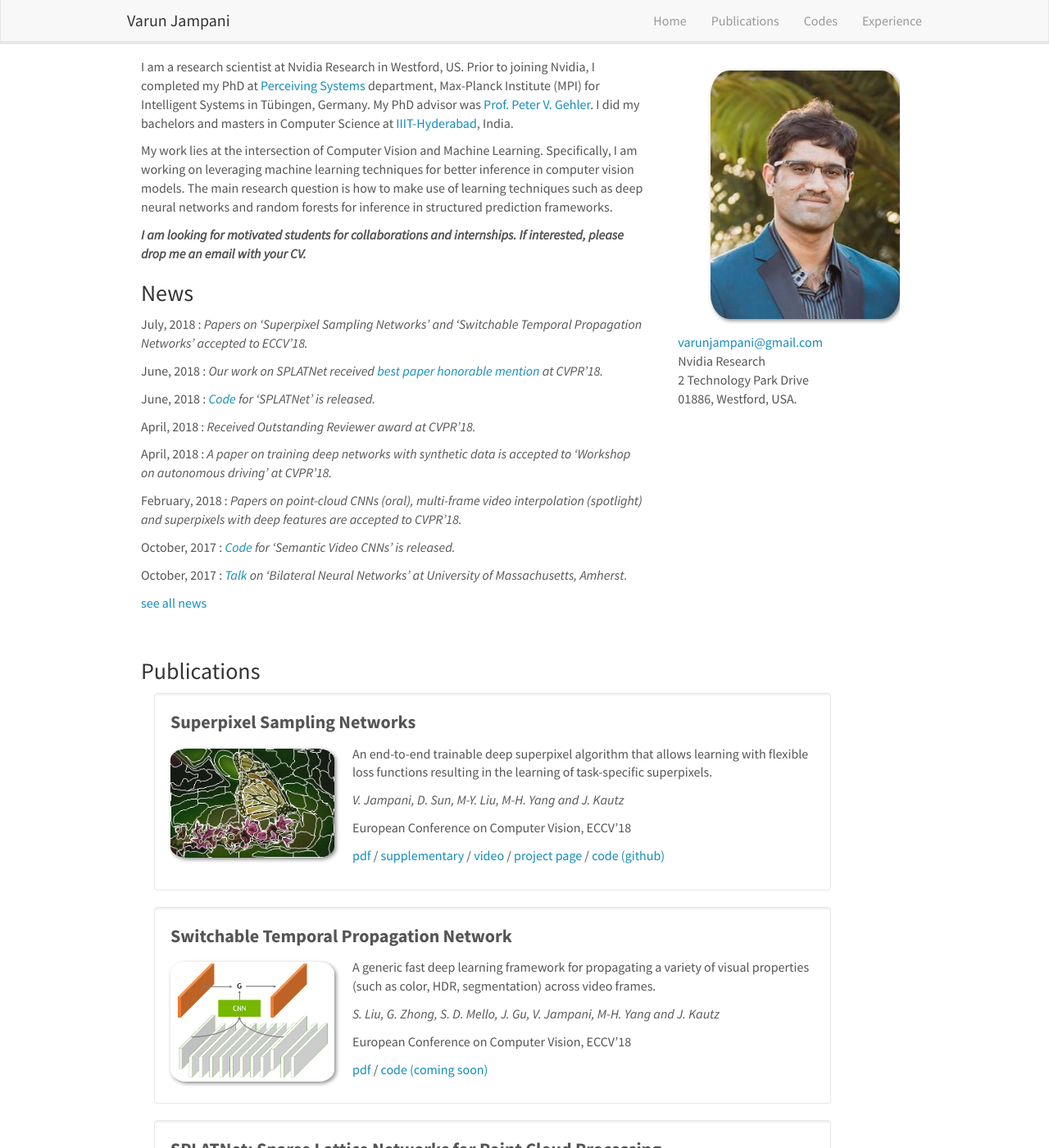
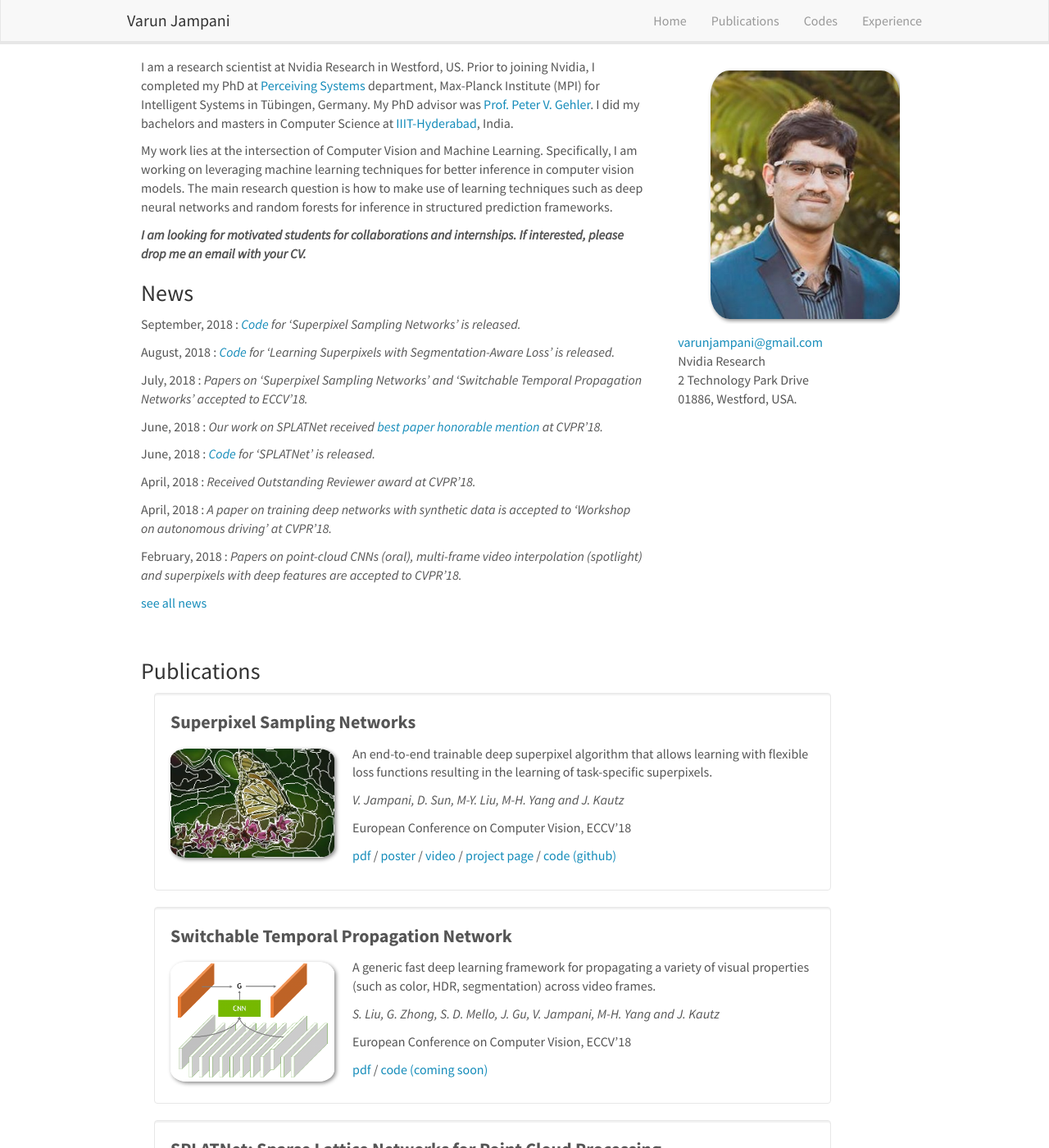
Before and after one commit to varunjampani/varunjampani.github.io, a Jekyll site: the page built from _pages/home.md, in a window 1280 px wide and 1400 px high. Shown: the whole window at 82% size. Built offline with Jekyll 4.4.1, drawn with Linux system fonts in a browser that asks for light colours; nearby versions of some CDN libraries.

Commit message:
update news

```diff
--- a/_data/news.yml
+++ b/_data/news.yml
@@ -1,3 +1,9 @@
+
+- date: September, 2018
+  headline: <a href="https://github.com/NVlabs/ssn_superpixels"> Code </a> for 'Superpixel Sampling Networks' is released.
+
+- date: August, 2018
+  headline: <a href="https://github.com/wctu/SEAL"> Code </a> for 'Learning Superpixels with Segmentation-Aware Loss' is released.
 
 - date: July, 2018
   headline: Papers on 'Superpixel Sampling Networks' and 'Switchable Temporal Propagation Networks' accepted to ECCV'18.
--- a/_data/publist.yml
+++ b/_data/publist.yml
@@ -8,8 +8,8 @@
     url: https://varunjampani.github.io/papers/jampani18_SSN.pdf
     display: pdf
   link2:
-    url: https://varunjampani.github.io/papers/jampani18_SSN_supp.pdf
-    display: supplementary
+    url: https://varunjampani.github.io/papers/jampani18_ssn_ECCV_poster.pdf
+    display: poster
   link3:
     url: https://www.youtube.com/watch?v=q37MxZolDck
     display: video
```
